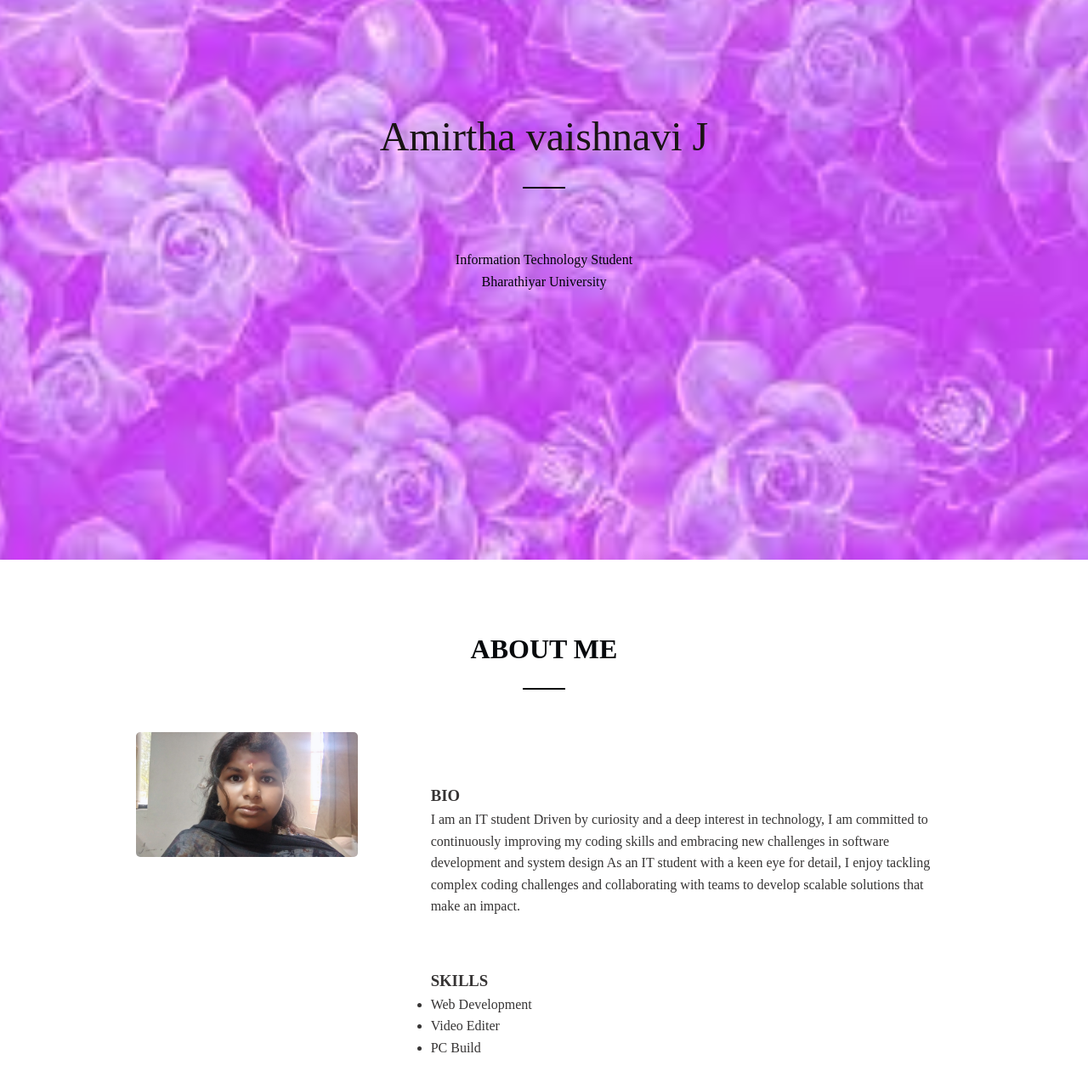
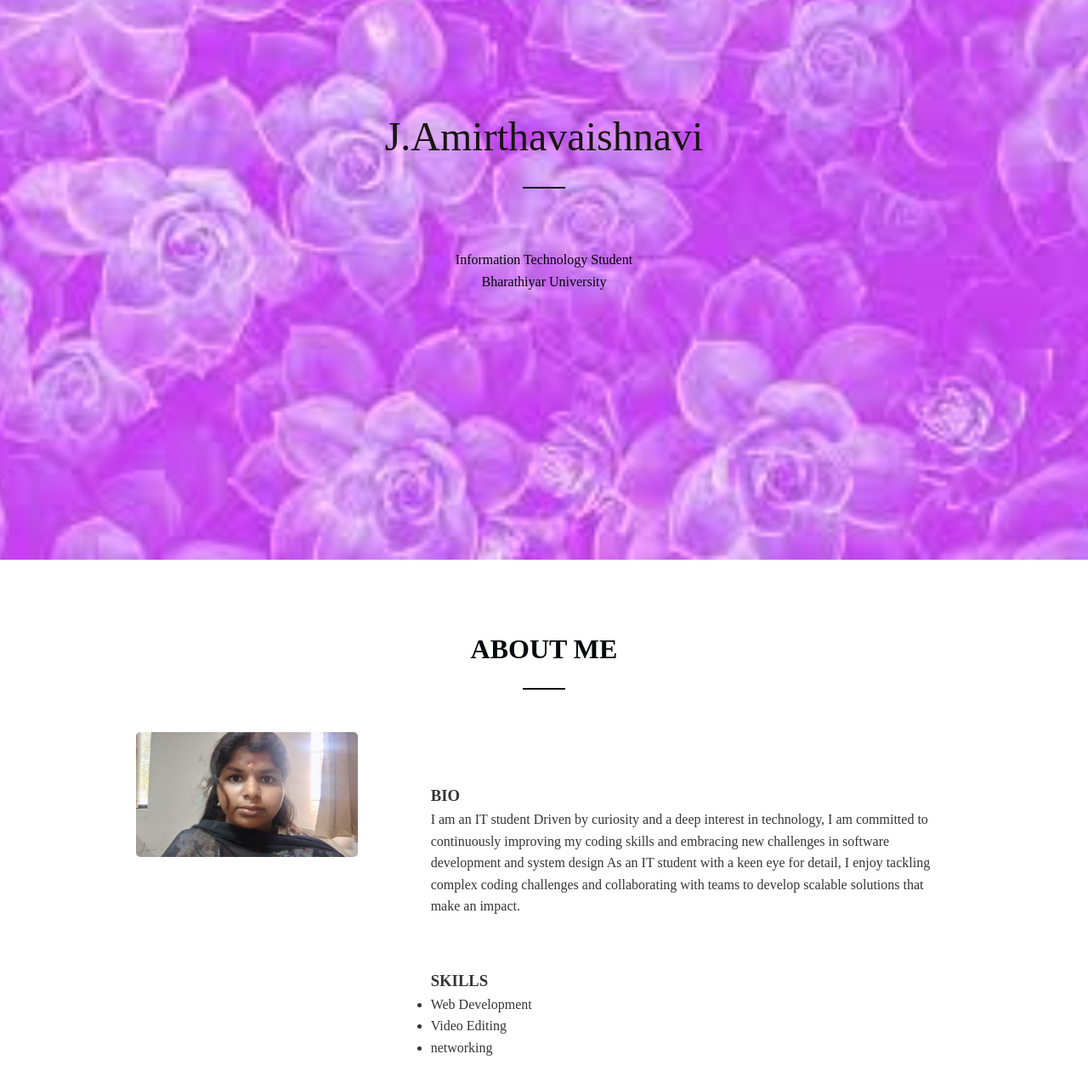
Before and after one commit to amirthavaishnavi54/Digital--protfolio, a plain HTML site: page index.html in a window 1280 px wide. Shown: the part 141-1422 px from the top of the page at 85% size. Drawn offline with Linux system fonts and the light colour scheme.

Commit message:
Update index.html

```diff
--- a/index.html
+++ b/index.html
@@ -130,7 +130,7 @@
     <div class="page" id="cover">
         <div class="container">
             <div class="header">
-                <h1>Amirtha vaishnavi J</h1>
+                <h1>J.Amirthavaishnavi</h1>
                 <div class="divider"></div>
                 <p><br><br>Information Technology Student</p>
                 <p>Bharathiyar University</p>
@@ -156,8 +156,8 @@
                     <h3 style="margin-top: 30px;"><br>SKILLS</h3>
                     <ul>
                         <li>Web Development</li>
-                        <li>Video Editer</li>
-                        <li>PC Build</li>
+                        <li>Video Editing</li>
+                        <li>networking</li>
                     </ul>
                 </div>
             </div>
```
